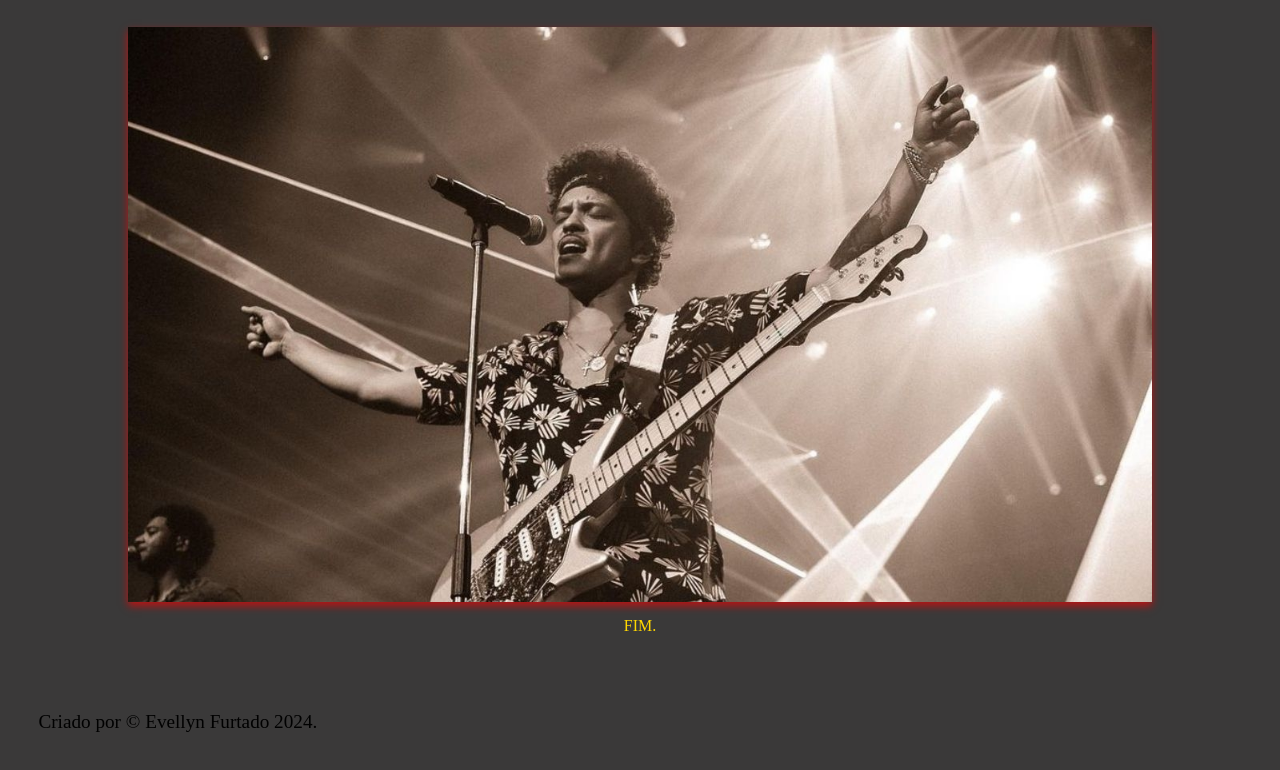
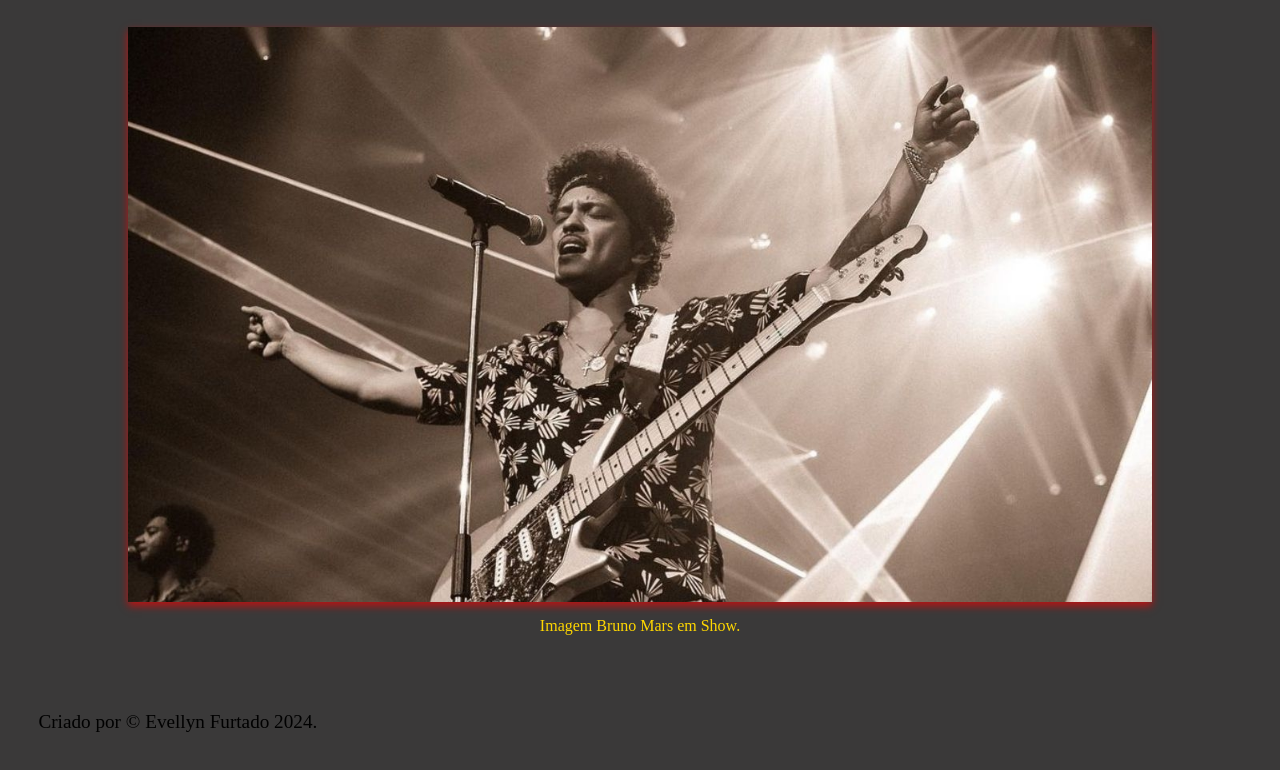
Before and after one commit to evellynfurtad0/MeuPrimeiroSite, a plain HTML site: page index.html in a window 1280 px wide. Shown: the part 8028-8798 px from the top of the page. Drawn offline with Linux system fonts and the light colour scheme.

Commit message:
Update index.html

```diff
--- a/index.html
+++ b/index.html
@@ -176,7 +176,7 @@
             <div class="caixa-imagem">
                 <figure>
                     <img src="img/imgbrunomars.jpg" alt="">
-                      <figcaption>FIM.</figcaption>
+                      <figcaption>Imagem Bruno Mars em Show.</figcaption>
                   </figure>
              </div>
 
```
